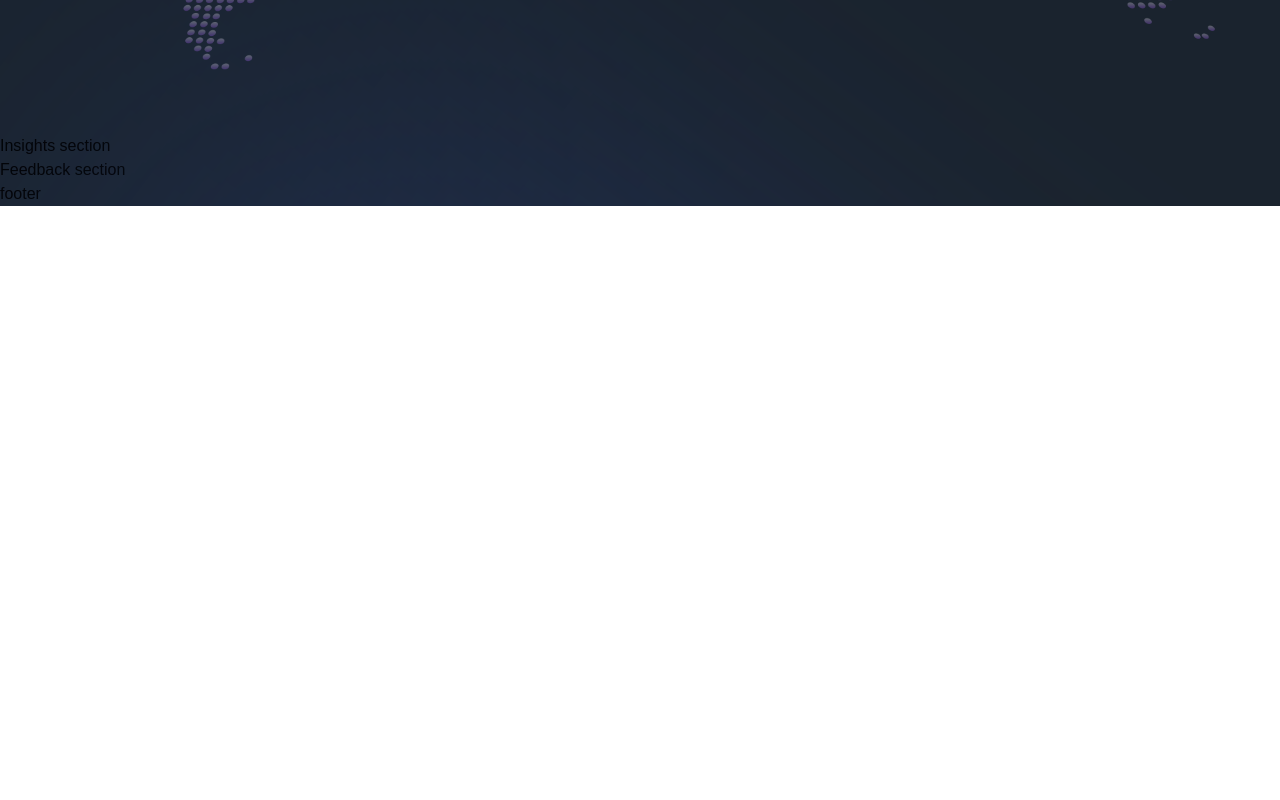
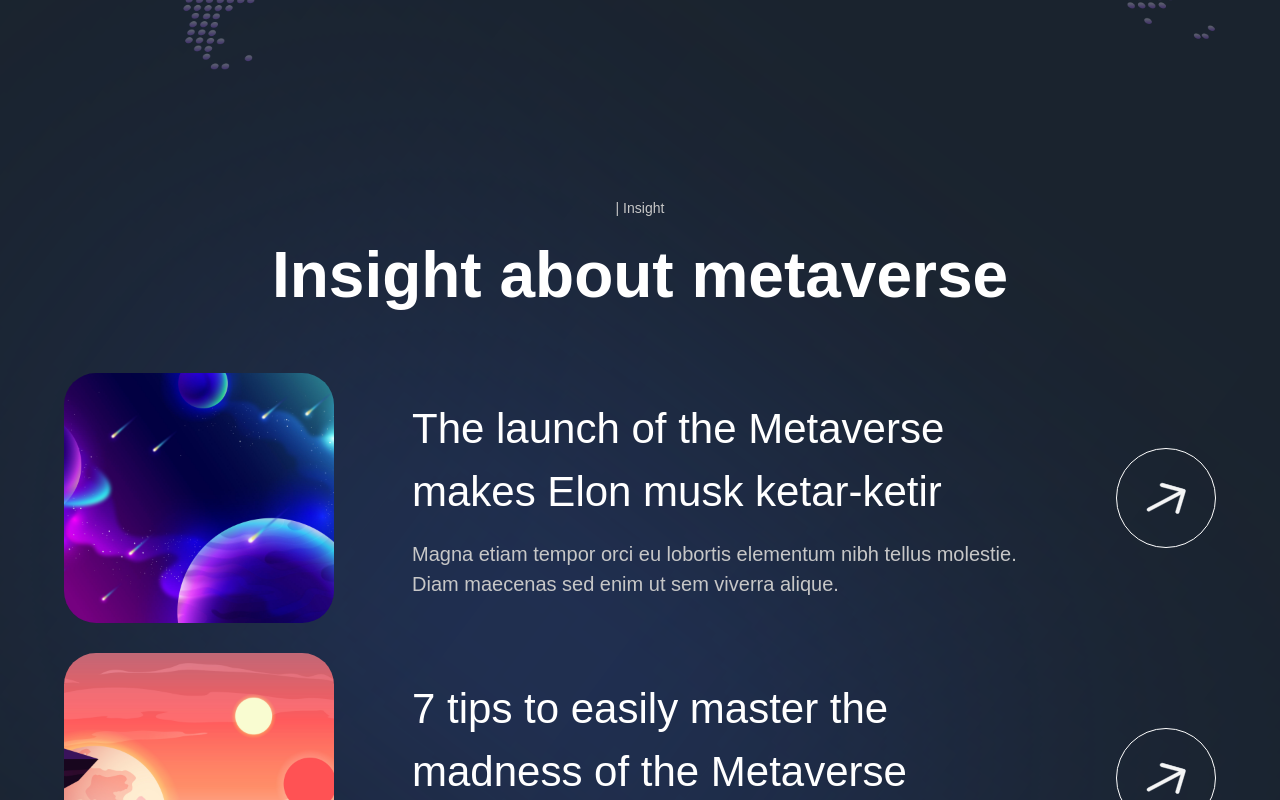
Before and after one commit to DavidAvila502/MetaversusNext, a Next.js app: page / in a window 1280 px wide. Shown: the part 5040-5840 px from the top of the page. Before the commit the page ends 5246 px from the top, so only its background shows below. Built offline with nearby package versions, Linux system fonts and the light colour scheme; a web font is replaced by a local one.

Commit message:
Insights section done

```diff
--- a/components/InsightCard.jsx
+++ b/components/InsightCard.jsx
@@ -1,9 +1,38 @@
-'use client';
+"use client";
 
-const InsightCard = () => (
-  <div>
-    Insight Card
-  </div>
+import { motion } from "framer-motion";
+import { fadeIn } from "../utils/motion";
+
+const InsightCard = ({ imgUrl, title, subtitle, index }) => (
+   <motion.div
+      variants={fadeIn("up", "spring", index * 0.5, 1)}
+      className="flex md:flex-row flex-col gap-4"
+   >
+      <img
+         src={imgUrl}
+         alt="planet-01"
+         className="md:w-[270px] w-full h-[250px] rounded-[32px] object-cover"
+      />
+
+      <div className="w-full flex justify-between items-center">
+         <div className="flex-1 md:ml-[62px] flex flex-col max-w-[650px]">
+            <h4 className="font-normal lg:text-[42px] text-[26px] text-white">
+               {title}
+            </h4>
+            <p className="mt-[16px] font-normal lg:text-[20px] text-[14px] text-secondary-white">
+               {subtitle}
+            </p>
+         </div>
+
+         <div className="lg:flex hidden items-center justify-center w-[100px] h-[100px] rounded-full bg-transparent border-[1px] border-white">
+            <img
+               src="arrow.svg"
+               alt="arrow"
+               className="w-[40%] h-[40%] object-contain"
+            />
+         </div>
+      </div>
+   </motion.div>
 );
 
 export default InsightCard;
--- a/sections/Insights.jsx
+++ b/sections/Insights.jsx
@@ -1,9 +1,35 @@
-'use client';
+"use client";
+
+import { motion } from "framer-motion";
+import styles from "../styles";
+import { staggerContainer } from "../utils/motion";
+import { InsightCard, TitleText, TypingText } from "../components";
+import { insights } from "../constants";
 
 const Insights = () => (
-  <section>
-    Insights section
-  </section>
+   <section className={`${styles.paddings} relative z-10`}>
+      <motion.div
+         variants={staggerContainer}
+         initial="hidden"
+         whileInView="show"
+         viewport={{ once: false, amount: 0.25 }}
+         className={`${styles.innerWidth} mx-auto flex flex-col`}
+      >
+         <TypingText title="| Insight" textStyles="text-center" />
+
+         <TitleText title="Insight about metaverse" textStyles="text-center" />
+
+         <div className="mt-[50px] flex flex-col gap-[30px]">
+            {insights.map((insights, index) => (
+               <InsightCard
+                  key={`insight-${index}`}
+                  {...insights}
+                  index={index + 1}
+               />
+            ))}
+         </div>
+      </motion.div>
+   </section>
 );
 
 export default Insights;
```
